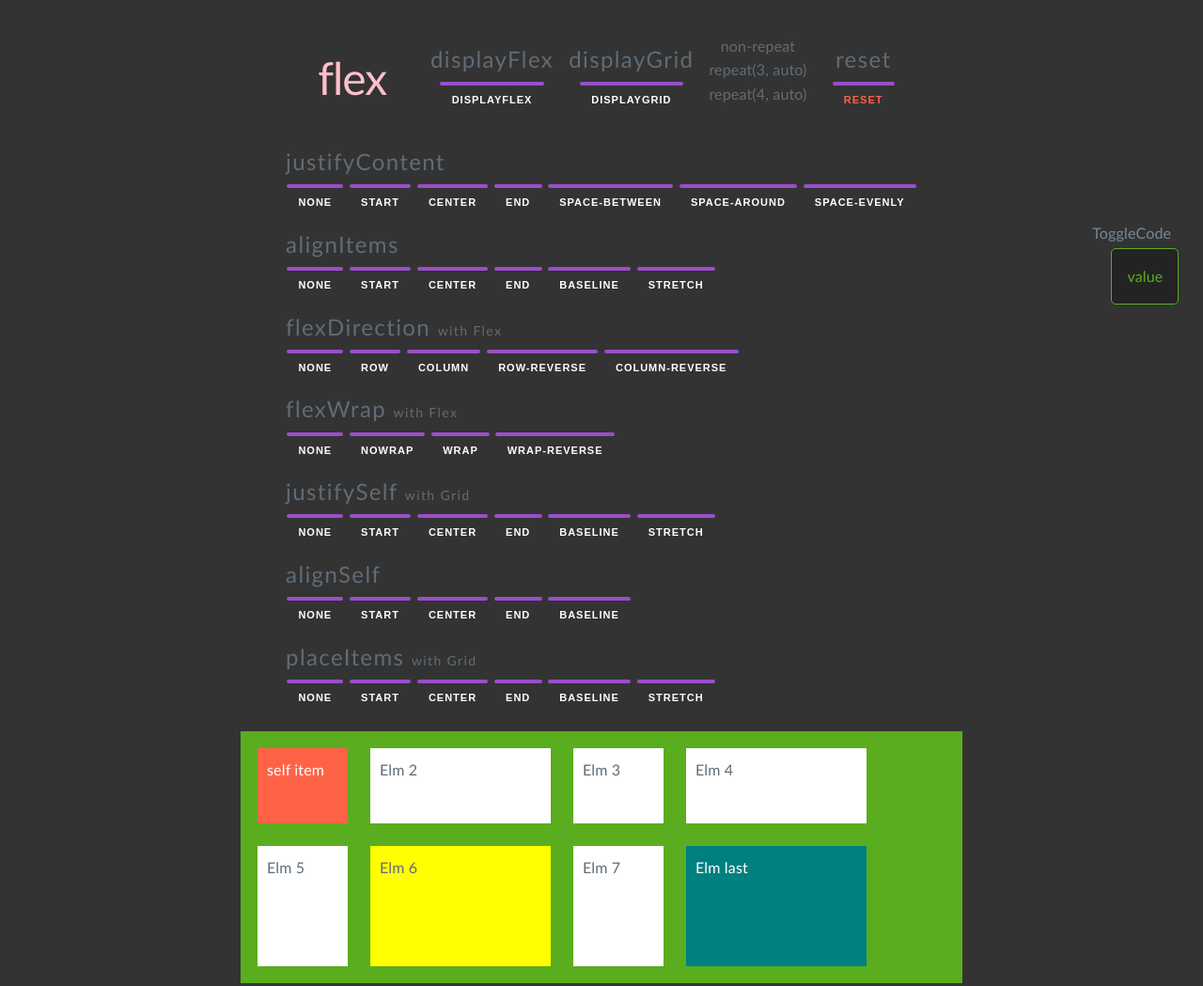
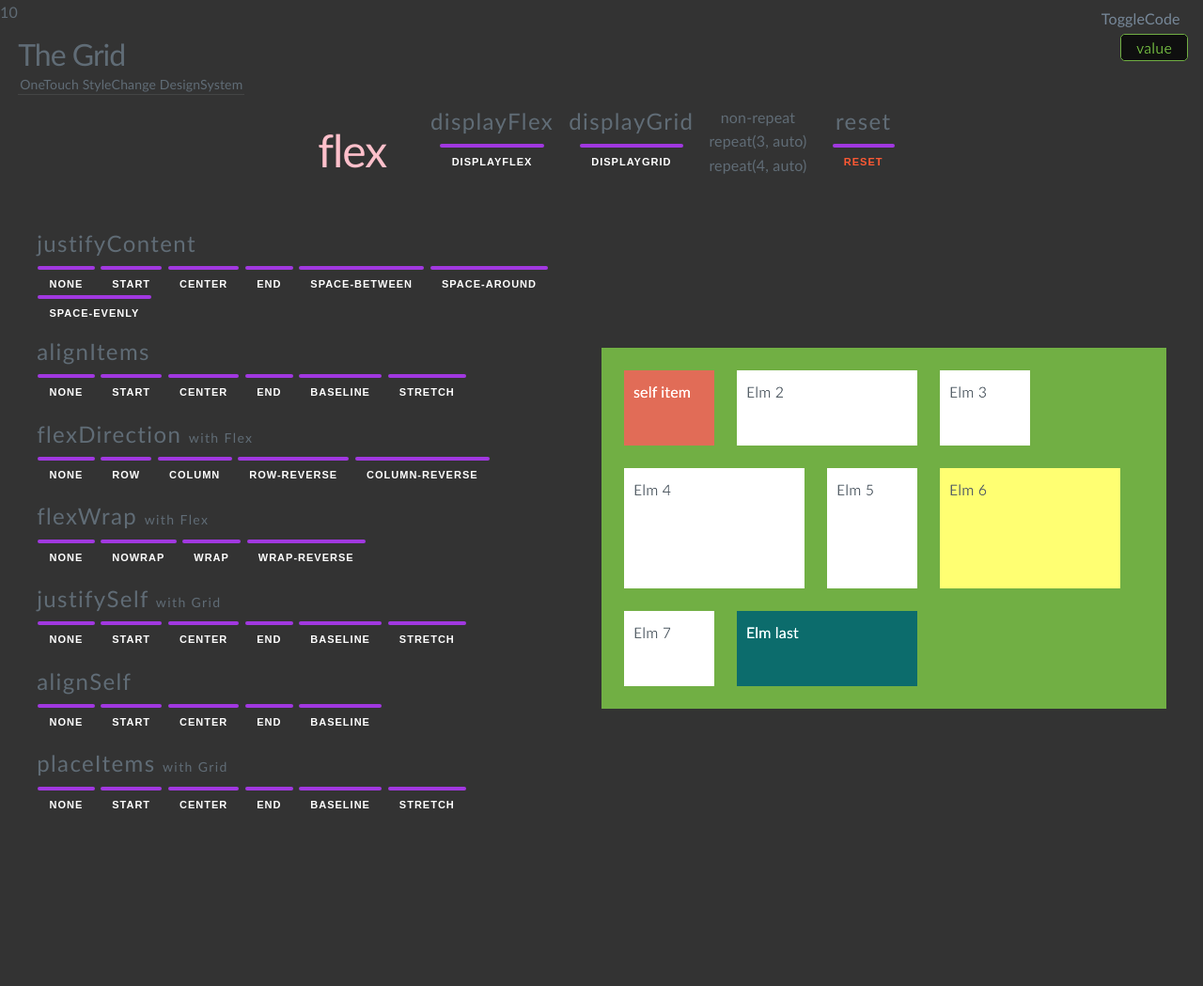
Before and after one commit to BoxPistols/OneTouch_StyleChange-Simple-DesignSystem, a website: page index.html in a window 1280 px wide. Shown: the whole page at 94% size. After the commit the page ends 915 px from the top, so only its background shows below. Drawn offline with nearby package versions, Linux system fonts and the light colour scheme.

Commit message:
Grid ReDesign

```diff
--- a/app.js
+++ b/app.js
@@ -1,3 +1,13 @@
+
+// import { myutil } from './module.js'
+async function main() {
+  const { myutil } = await import('./module.js');
+  var ret = myutil(2, 8);
+  var elem = document.getElementById("output");
+  elem.innerText = ret;
+} 0
+main()
+
 /**
  * TODO: 汎用関数化、ファイル分割
  *
--- a/css/base.css
+++ b/css/base.css
@@ -22,8 +22,24 @@ body {
 }
 
 .wrap {
-	padding: 2% 2vw;
+	padding: 1% 1.5vw;
 	font-size: 1.6rem;
+}
+
+.logo {
+	margin: 0 1rem;
+	display: inline;
+}
+.logo h1 {
+	margin: 1px 0;
+	line-height: 1.2;
+	font-size: 3.2rem;
+}
+.logo span {
+	border-bottom: 1px solid rgba(240, 248, 255, 0.085);
+	padding: 2px;
+	margin: 0;
+	font-size: 1.4rem;
 }
 
 h3 {
--- a/css/cssCodeView.css
+++ b/css/cssCodeView.css
@@ -1,11 +1,8 @@
 /* ======= CSS Result View Box ======= */
 .cssCode-valueArea {
 	position: fixed;
-	top: 33vh;
-	right: 2vw;
-	/* border: 1px solid var(--green);
-	box-shadow: var(--shadow); */
-	/* background-color: rgb(102 102 102 / 60%); */
+	top: 36px;
+	right: 16px;
 	z-index: 10;
 }
 .toggle-code-trigger {
@@ -27,21 +24,21 @@
 	overflow: auto;
 	border: none;
 	background: none;
-	transition: .3s;
+	transition: background .2s;
 }
 
 .resultCssCode.showCodeToggle {
 	border: 1px solid var(--green);
 	border-radius: .5rem;
-	background-color: rgb(20 20 20 / 50%);
+	background: rgb(20 20 20 / 70%);
 	color: var(--green);
+	filter: saturate(50%) contrast(1.5);
 	font-size: 1.6rem;
+	line-height: 1.2;
 	user-select: all;
 	text-align: left;
 	margin: 0;
 	padding: 4px 16px;
 	height: 100%;
-	padding: 16px;
-
-	transition: .3s;
+	transition: background .2s;
 }
--- a/css/setButtons.css
+++ b/css/setButtons.css
@@ -1,9 +1,4 @@
 /* ======= Set Buttons ======= */
-.conrtoller {
-	display: grid;
-	place-content: center;
-	padding: 1rem;
-}
 
 .element {
 	/*   align-items: center; */
@@ -46,10 +41,12 @@
 
 button {
 	margin: 0.1em;
+	margin-bottom: 2em;
 	padding: 0 2ch;
 	max-height: 4px;
 	border: none;
 	transition: 0.2s;
+	filter: saturate(90%) contrast(1.5);
 }
 
 button:hover {
--- a/css/viewContainer.css
+++ b/css/viewContainer.css
@@ -1,17 +1,50 @@
-/* ======= Set View Container ======= */
+/* ======= Base Main ======= */
+@media only screen and (max-width: 768px) {
+	.resultView-area {
+		display: flex;
+		flex-wrap: wrap;
+	}
+}
+
+.main-contents-wrap {
+	display: grid;
+	grid-template-columns: 1fr 1fr;
+	align-items: center;
+	padding: 2rem;
+}
+
+@media only screen and (max-width: 768px) {
+	.main-contents-wrap {
+		display: grid;
+		grid-template-columns: 1fr;
+	}
+}
+
+/* ======= Set Buttons ======= */
+.conrtoller {
+	display: grid;
+	place-content: center;
+}
+@media only screen and (max-width: 768px) {
+	.conrtoller {
+		order: 2;
+	}
+}
+
+/* ======= Set View ======= */
 .container {
 	background-color: var(--green);
+	filter: saturate(50%) contrast(1.5);
 	/* to Toggle */
 	/* display: grid; */
-	grid-template-columns: repeat(4, auto);
+	grid-template-columns: repeat(3, auto);
 	/* default */
 	display: flex;
 	flex-wrap: wrap;
 	gap: 8px;
+	padding: 1.6rem;
 	max-width: 768px;
 	width: 100%;
-	min-height: 25vh;
 	max-height: 400px;
 	overflow: auto;
-	padding: 1rem;
 }
--- a/index.html
+++ b/index.html
@@ -9,8 +9,18 @@
   <link rel="stylesheet" type="text/css" href="styles.css" />
 </head>
 
+<div id="output">xxx</div>
+
 <body class="body">
+
   <div class="wrap">
+
+    <div class="logo">
+      <h1>The Grid</h1>
+      <span>OneTouch StyleChange DesignSystem</span>
+    </div>
+
+    <header class="header">
 
       <!-- show code -->
       <div class="cssCode-valueArea">
@@ -56,6 +66,9 @@
         </div>
 
       </div>
+    </header>
+
+    <div class="main-contents-wrap">
 
       <div class="conrtoller">
 
@@ -135,7 +148,6 @@
 
       </div>
 
-
       <!-- Elements -->
       <div class="container">
         <!-- <div class="element selfElement">Justify Me!</div> -->
@@ -150,6 +162,8 @@
       </div>
 
     </div>
+
+  </div>
   <!-- JavaScript -->
   <script src="app.js"></script>
 </body>
--- /dev/null
+++ b/module.js
@@ -0,0 +1,4 @@
+export const myutil = (val1, val2) => {
+  var result1 = val1 + val2;
+  return result1;
+}
```
Lines whose indentation alone changed are shown as unchanged.
